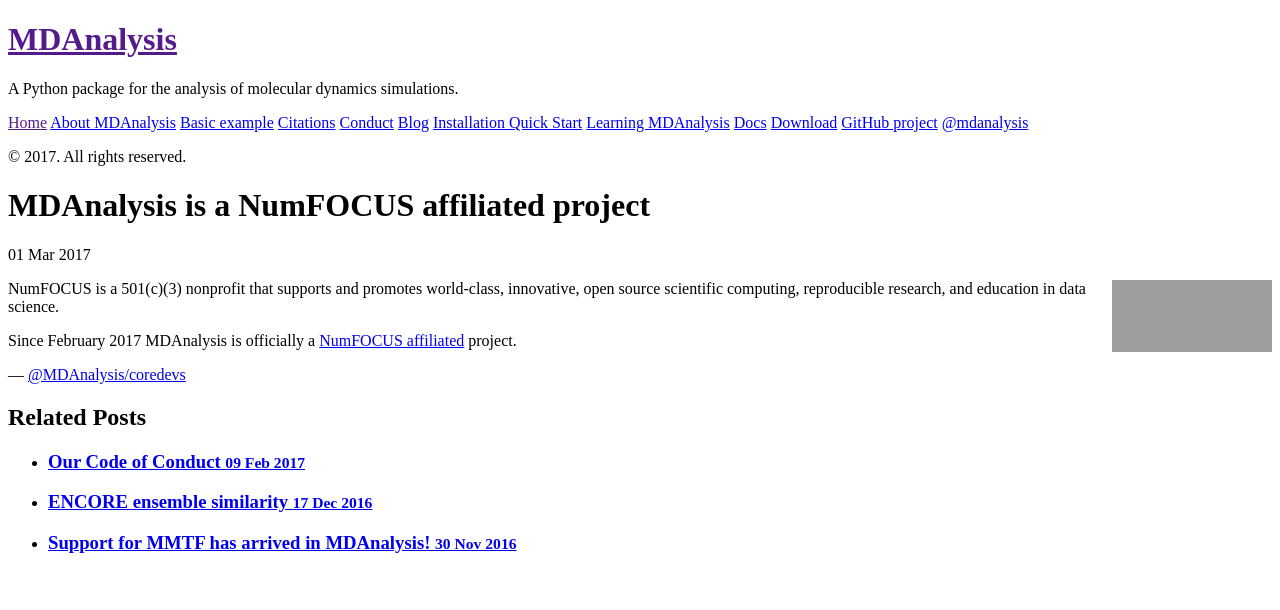
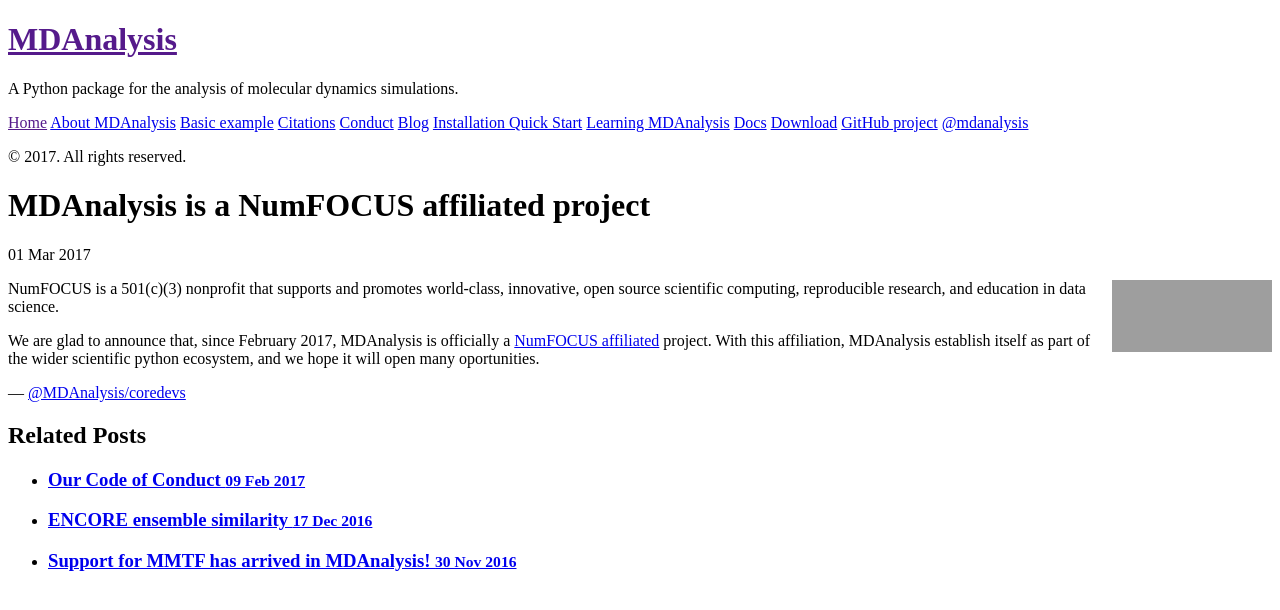
Before and after one commit to MDAnalysis/MDAnalysis.github.io, a Jekyll site: the page built from _posts/2017-03-01-numfocus.md, in a window 1280 px wide, cut to the strip 0-610 px from the top of the page. Built offline with Jekyll 4.4.1, drawn with Linux system fonts in a browser that asks for light colours; comment, search, counter and statistics services are not loaded; grey boxes are pictures that could not be loaded.

Commit message:
Warm up the numfocus announcement

```diff
--- a/_posts/2017-03-01-numfocus.md
+++ b/_posts/2017-03-01-numfocus.md
@@ -11,8 +11,9 @@ NumFOCUS is a 501(c)(3) nonprofit that supports and promotes world-class,
 innovative, open source scientific computing, reproducible research, and
 education in data science.
 
-Since February 2017 MDAnalysis is officially
+We are glad to announce that, since February 2017, MDAnalysis is officially
 a [NumFOCUS affiliated](http://www.numfocus.org/affliated-projects.html)
-project.
+project. With this affiliation, MDAnalysis establish itself as part of the
+wider scientific python ecosystem, and we hope it will open many oportunities.
 
 — [@MDAnalysis/coredevs](https://github.com/orgs/MDAnalysis/teams/coredevs)
```
